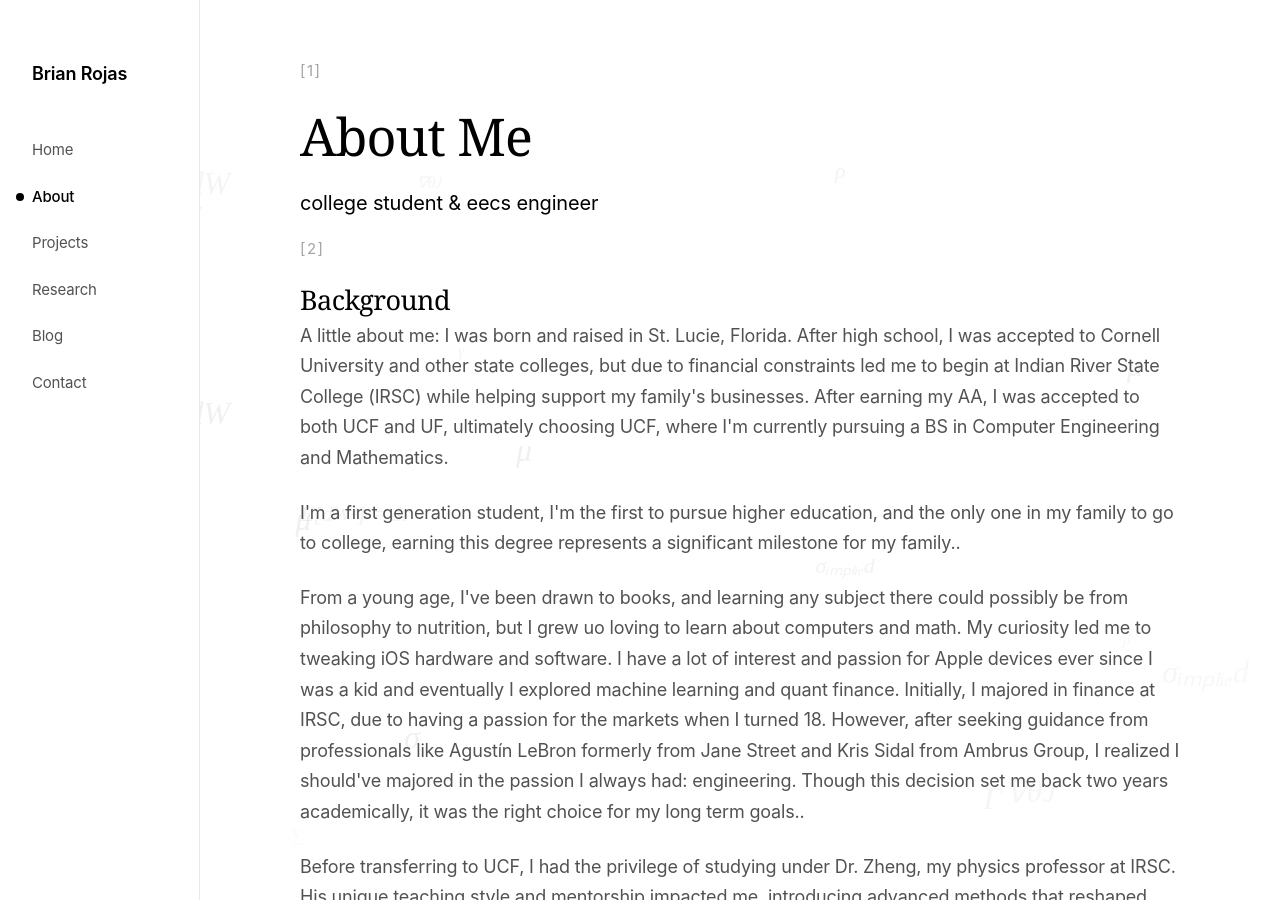
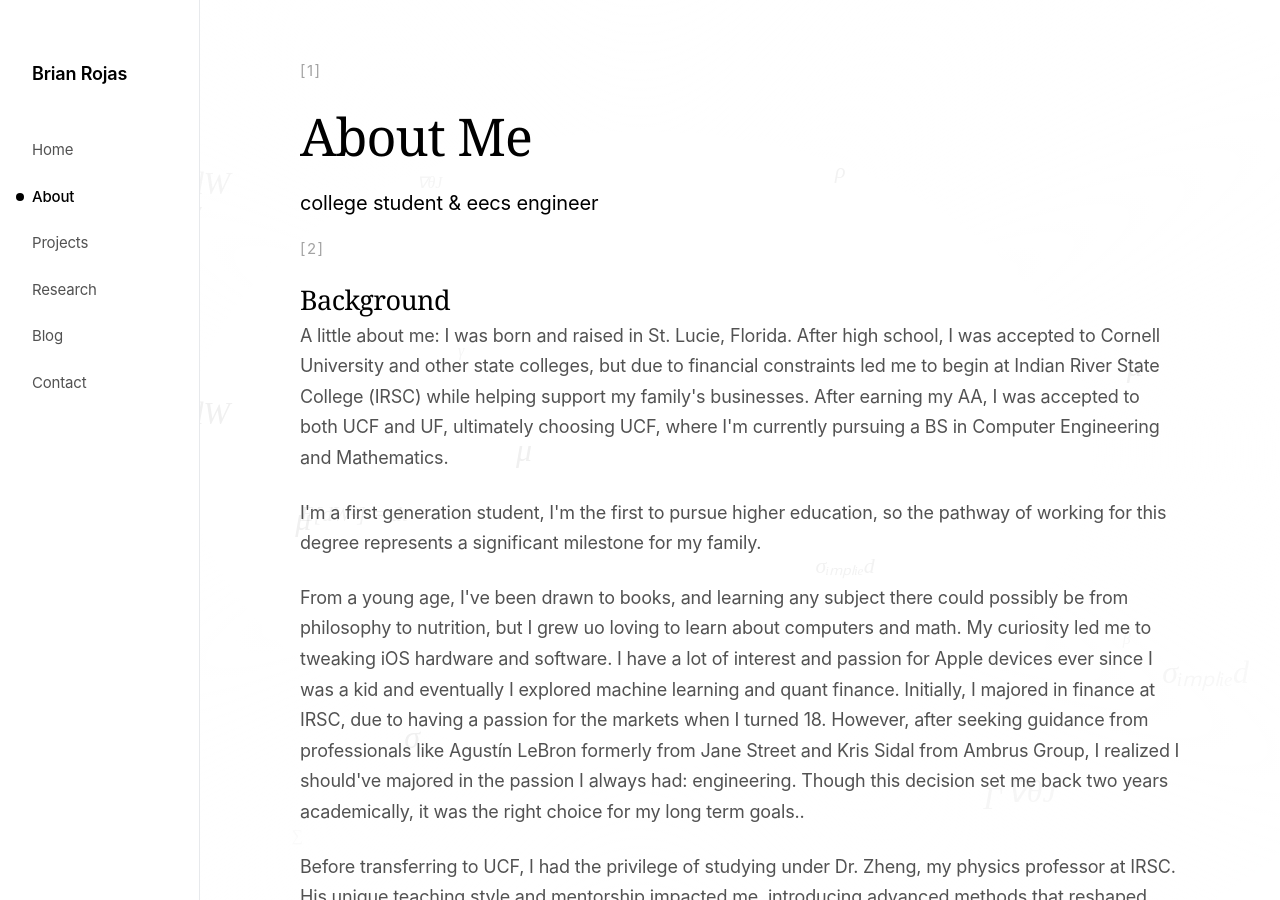
Before and after one commit to brianrojrc/brianrojrc.github.io, a Jekyll site: the page built from about.md, in a window 1280 px wide and 900 px high. Built offline with Jekyll 4.4.1, drawn with Linux system fonts in a browser that asks for light colours; some web fonts are replaced.

Commit message:
Update about.md

```diff
--- a/about.md
+++ b/about.md
@@ -15,7 +15,7 @@ title: About
     <p>A little about me: I was born and raised in St. Lucie, Florida. After high school, I was accepted to Cornell University and other state colleges, but due to financial constraints led me to begin at Indian River State College (IRSC) while helping support my family's businesses. After earning my AA, I was accepted to both UCF and UF, ultimately choosing UCF, where I'm currently pursuing a BS in Computer Engineering and Mathematics.
 
 
-    <p>I'm a first generation student, I'm the first to pursue higher education, and the only one in my family to go to college, earning this degree represents a significant milestone for my family..</p>
+    <p>I'm a first generation student, I'm the first to pursue higher education, so the pathway of working for this degree represents a significant milestone for my family.</p>
 
     <p>From a young age, I've been drawn to books, and learning any subject there could possibly be from philosophy to nutrition, but I grew uo loving to learn about computers and math. My curiosity led me to tweaking iOS hardware and software. I have a lot of interest and passion for Apple devices ever since I was a kid and eventually I explored machine learning and quant finance. Initially, I majored in finance at IRSC, due to having a passion for the markets when I turned 18. However, after seeking guidance from professionals like Agustín LeBron formerly from Jane Street and Kris Sidal from Ambrus Group, I realized I should've majored in the passion I always had: engineering. Though this decision set me back two years academically, it was the right choice for my long term goals..</p>
 
```
